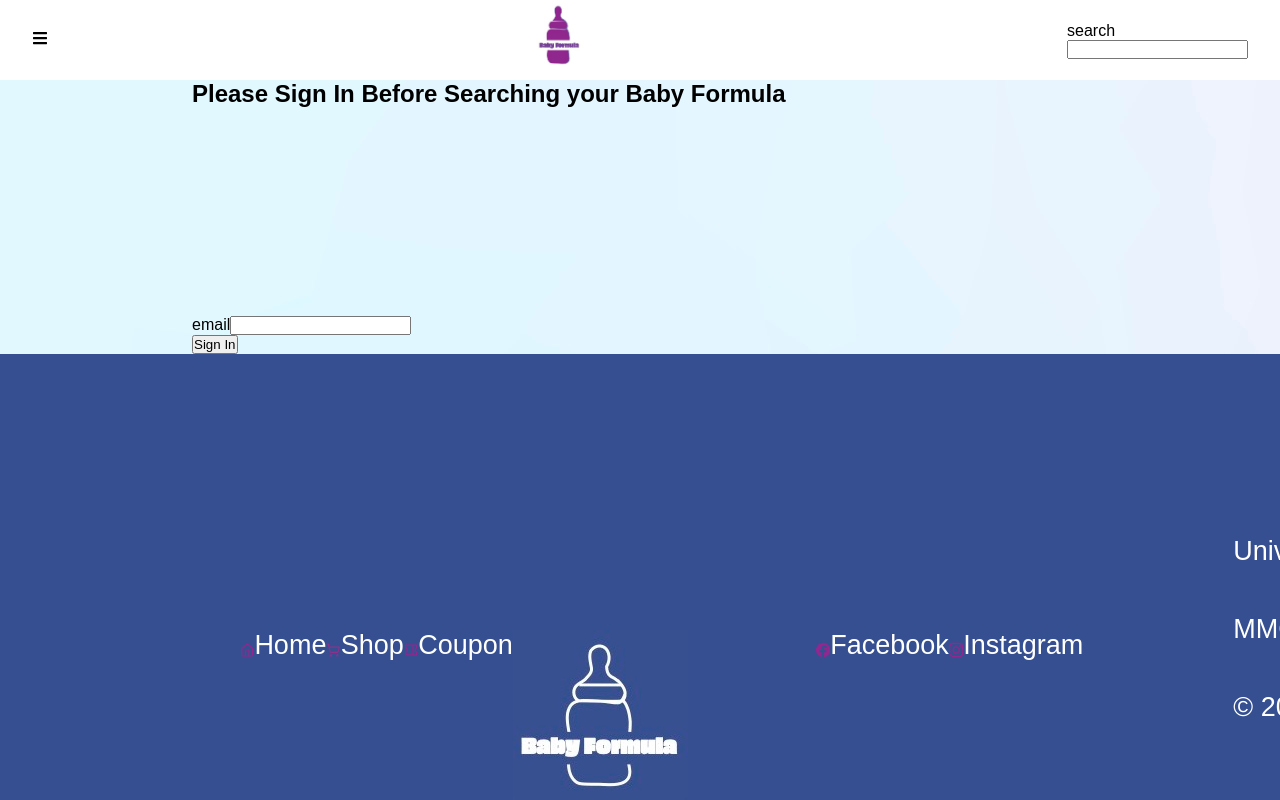
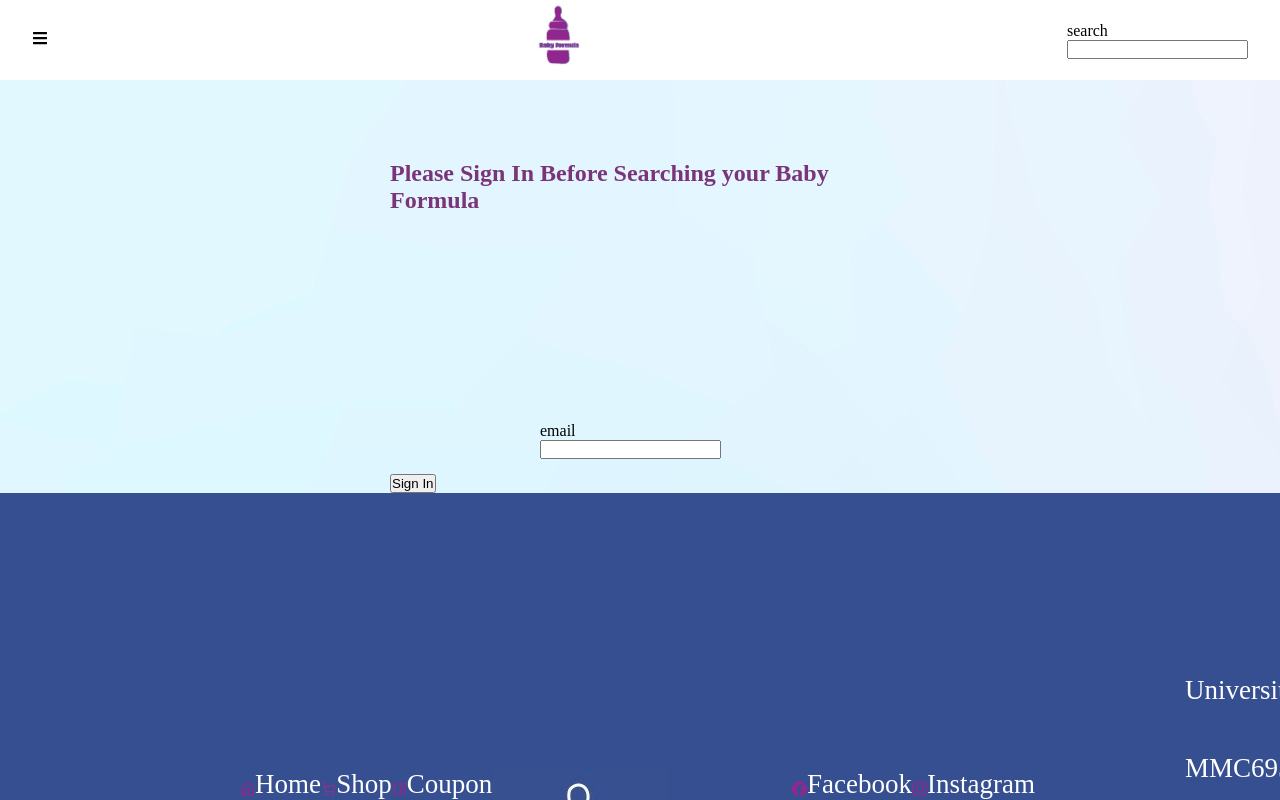
Before and after one commit to brodykaren/baby_formula, a Next.js app: page /signin in a window 1280 px wide. Built offline with nearby package versions, Linux system fonts and the light colour scheme; a web font is replaced by a local one.

Commit message:
last styling deteals

```diff
--- a/src/app/confirmation/page.jsx
+++ b/src/app/confirmation/page.jsx
@@ -24,7 +24,7 @@ export default () => {
     return (
      <div>
         <div>
-        <h1 className="confirmation-title">Baby Formula Application</h1>
+        <h1 className="confirmation-title">Order Confirmation</h1>
       </div>
       <div>
         <div className="confirmation-intro">
@@ -38,7 +38,7 @@ export default () => {
          <img src="formulapic1.jpeg" alt="" />
         </div>
 
-        <div>
+        <div className="confirmation-number">
           <h3>You Purchased from {searchParams.get("name")}</h3>
           <p>Confirmation Number: {nanoid()}</p>
 
--- a/src/app/globals.css
+++ b/src/app/globals.css
@@ -87,7 +87,7 @@ Basic Styling
   box-sizing: border-box;
   padding: 0;
   margin: 0;
-  font-family: thrillers, sans-serif;
+
 }
 
 html,
@@ -145,13 +145,10 @@ a {
   color: #92278f;
   text-align: center;
   padding: 0 auto;
+  font-family: "thrillers";
 
 }
 
-.homepage-p {
-  padding: 0 2.5rem;
-
-}
 
 .homepage-signin {
   padding: 0 2.5rem;
@@ -202,7 +199,7 @@ home page
 
 .homepage-images-img{
 
-  width: 14rem;
+  width: 13rem;
   aspect-ratio: 9/16;
 }
 
@@ -215,26 +212,18 @@ object-fit: cover;
 
 .homepage-p {
 
-font-size: 26px;
+font-size: 23px;
 font-family: "roboto";
-padding-bottom:5px;
+padding-bottom:100px;
 text-align: center;
-padding: 40px;
-padding-left: 40px;
-padding-right: 40px;
+padding-left: 60px;
+padding-right: 60px;
 }
 
 .homepage-signin {
 
   padding-bottom: 200px;
   padding-left: 700px;
-
-}
-
-.homepage-signin:hover {
- cursor: pointer;
- color: #793577;
-
 
 }
 
@@ -245,15 +234,37 @@ padding-right: 40px;
   border: #8f318c;
 }
 
+
+.homepage-signin:hover {
+  cursor: pointer;
+  color: #793577;
+}
 /*==========================
 Sign in page
 ==========================*/
 
+.signin-title {
+
+  color: #793577;
+  padding-top: 80px;
+  align-content: center;
+
+
+}
+
+.container-signin {
+
+width: 500px;
+margin: 0 auto;
+
+
+}
+
 .sign-in {
-padding: 0.5rem 1.5rem;
-border: 2px solid black;
+padding: 0.6rem 1.9rem;
+border: 3px solid black;
 align-self: center;
-padding-top: 20px;
+padding-top: 40px;
 
 }
 
@@ -262,19 +273,22 @@ padding-top: 20px;
 
 .signin-img {
 
-  display: flex;
+  display: block;
   align-items: center;
   padding-top: 5rem;
   padding-bottom: 8rem;
-  max-width: 100px;
-  max-height: 150px;
+  max-width: 2.5rem;
+  max-height: 2.5rem;
 
 
 }
 
 .signin-box {
 
-  box-sizing: 20px;
+  box-sizing: 80px;
+  justify-self: center;
+  padding-bottom: 15px;
+  width: 200px;
 }
 
 
@@ -312,6 +326,15 @@ Results page
 
 .results-data {
   overflow: scroll;
+}
+
+
+
+.results-title {
+
+  color: #793577;
+  align-items: center;
+  padding-top: 40px;
 }
 
 /*==========================
@@ -390,7 +413,7 @@ header .nav-btn {
   color:#92278f;
   visibility: hidden;
   opacity: 0;
-  font-size: 1.8rem;
+  font-size: 30px;
 }
 
 
@@ -478,6 +501,50 @@ padding-right: 100px;
 
   color: #92278f;
 }
+
+/*==========================
+Confirmation page
+==========================*/
+
+
+.confirmation-title{
+
+color:#793577;
+padding-top: 80px;
+align-content: center;
+padding-bottom: 200px;
+padding-left: 500px;
+
+}
+
+.confirmation-page{
+
+  font-family: "roboto";
+  padding-left: 100px;
+}
+
+
+.confirmation-number {
+
+  font-family: "roboto";
+}
+
+
+.confirmation-number p {
+
+
+  font-size:x-large;
+}
+
+
+
+
+
+
+
+
+
+
 /*==========================
 footer
 ==========================*/
--- a/src/app/results/page.jsx
+++ b/src/app/results/page.jsx
@@ -100,7 +100,7 @@ export default () => {
      return (
         <div>
             <header>
-                <h2>
+                <h2 className="results-title">
                     Results
                 </h2>
             </header>
--- a/src/app/signin/page.jsx
+++ b/src/app/signin/page.jsx
@@ -26,8 +26,8 @@ export default () => {
     }
 
     return (
-        <div className="container">
-            <div>
+        <div className="container-signin">
+            <div className="signin-title">
                 <h2>Please Sign In Before Searching your Baby Formula</h2>
             </div>
             <div className="signin-images">
```
